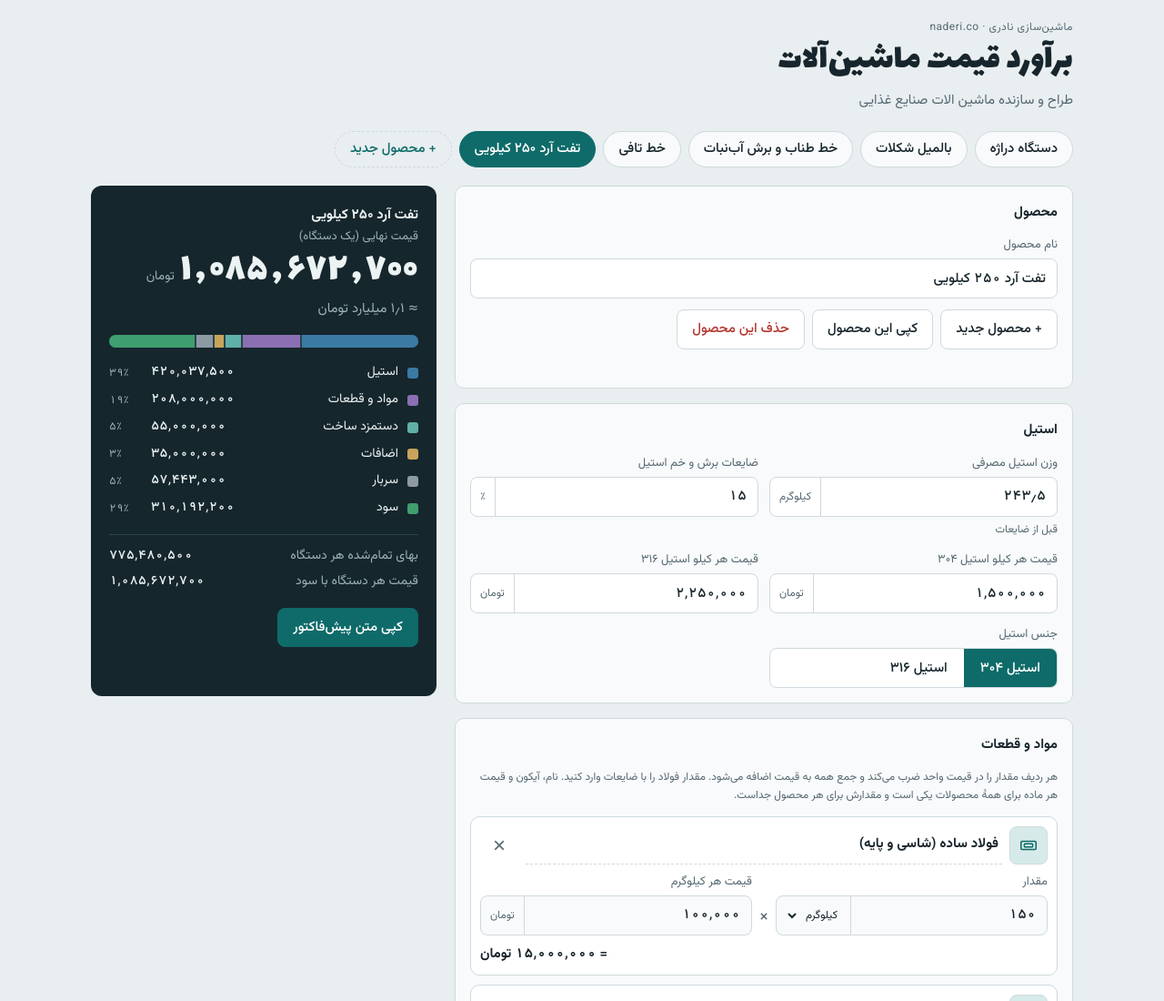
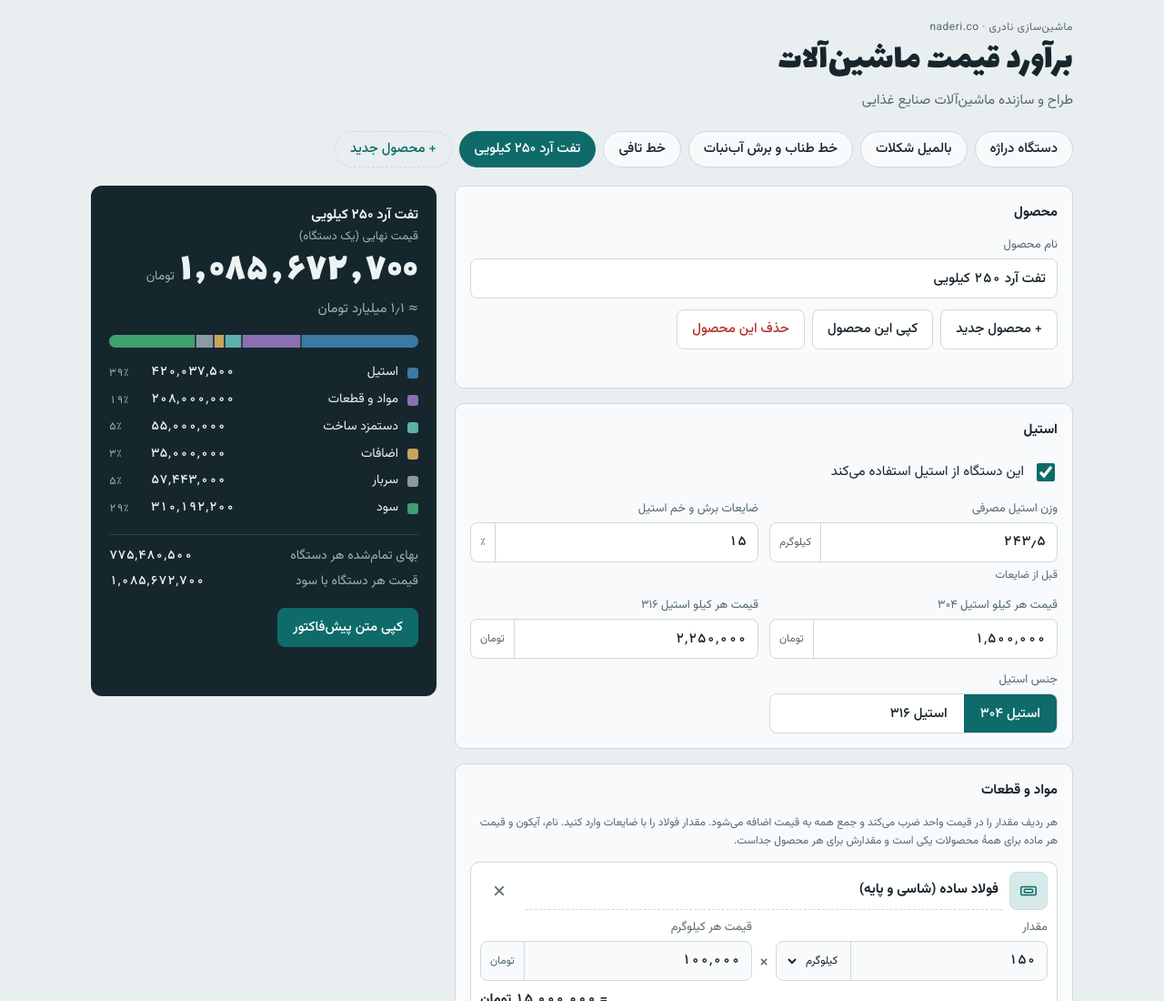
Before and after one commit to ebrahimnaderi51-maker/naderi-estimate, a plain HTML site: page index.html in a window 1280 px wide. Shown: the top 1100 px of the page at 91% size. Drawn offline with Linux system fonts and the light colour scheme.

Commit message:
Add files via upload

```diff
--- a/index.html
+++ b/index.html
@@ -215,7 +215,7 @@ input[type="checkbox"] { width: 20px; height: 20px; accent-color: var(--accent);
   <header>
     <p class="eyebrow">ماشین‌سازی نادری · naderi.co</p>
     <h1>برآورد قیمت ماشین‌آلات</h1>
-    <p class="lede">طراح و سازنده ماشین الات صنایع غذایی</p>
+    <p class="lede">طراح و سازنده ماشین‌آلات صنایع غذایی</p>
   </header>
 
   <div class="chips" id="chips" aria-label="محصولات"></div>
@@ -372,6 +372,7 @@ input[type="checkbox"] { width: 20px; height: 20px; accent-color: var(--accent);
       id: String(p.id || newId()),
       name: String(p.name || '').slice(0, 60) || 'محصول',
       weight: num(p.weight), hours: num(p.hours),
+      steel: p.steel === 0 || p.steel === false ? 0 : 1,
       qty: Math.max(1, num(p.qty) || 1),
       items: items,
       ex: e
@@ -503,7 +504,7 @@ input[type="checkbox"] { width: 20px; height: 20px; accent-color: var(--accent);
 
   var SECTIONS = [
     { prod: 1 },
-    { title: 'استیل', fields: [
+    { title: 'استیل', steelToggle: 1, fields: [
       { k: 'weight', s: 'pp', label: 'وزن استیل مصرفی', unit: 'کیلوگرم', dec: 1, hint: 'قبل از ضایعات' },
       { k: 'waste', s: 'sh', label: 'ضایعات برش و خم استیل', unit: PCT, pct: 1 },
       { k: 'p304', s: 'sh', label: 'قیمت هر کیلو استیل ۳۰۴', unit: 'تومان' },
@@ -815,7 +816,10 @@ input[type="checkbox"] { width: 20px; height: 20px; accent-color: var(--accent);
         });
         html += '</div>';
       } else {
-        html += '<div class="fields">';
+        if (sec.steelToggle) {
+          html += '<label class="check" style="display:flex;align-items:center;gap:10px;min-height:42px;margin-bottom:8px"><input type="checkbox" id="on-steel"><span>این دستگاه از استیل استفاده می‌کند</span></label>';
+        }
+        html += '<div class="fields"' + (sec.steelToggle ? ' id="steelFields"' : '') + '>';
         sec.fields.forEach(function (f) {
           if (f.grade) {
             html += '<div class="field"><span class="lbl">جنس استیل</span><span class="seg" role="group" aria-label="جنس استیل">' +
@@ -865,6 +869,7 @@ input[type="checkbox"] { width: 20px; height: 20px; accent-color: var(--accent);
     });
 
     document.getElementById('vat').addEventListener('change', function (ev) { S.sh.vat = ev.target.checked ? 1 : 0; update(true); });
+    document.getElementById('on-steel').addEventListener('change', function (ev) { cur().steel = ev.target.checked ? 1 : 0; update(true); });
     inputsEl.querySelectorAll('[data-grade]').forEach(function (b) {
       b.addEventListener('click', function () { S.sh.grade = b.getAttribute('data-grade'); update(true); });
     });
@@ -970,7 +975,7 @@ input[type="checkbox"] { width: 20px; height: 20px; accent-color: var(--accent);
   function calc() {
     var d = cur(), s = S.sh;
     var pricePerKg = s.grade === '316' ? s.p316 : s.p304;
-    var steel = d.weight * (1 + s.waste / 100) * pricePerKg;
+    var steel = d.steel ? d.weight * (1 + s.waste / 100) * pricePerKg : 0;
     var items = itemsTotal();
     var material = steel + items;
     var labor = d.hours * s.rate;
@@ -1004,6 +1009,8 @@ input[type="checkbox"] { width: 20px; height: 20px; accent-color: var(--accent);
     updateLines();
     inputsEl.querySelectorAll('[data-grade]').forEach(function (b) { b.setAttribute('aria-pressed', b.getAttribute('data-grade') === S.sh.grade ? 'true' : 'false'); });
     EXTRAS.forEach(function (e) { document.getElementById('box-' + e[0]).classList.toggle('off', !cur().ex[e[0]].on); });
+    document.getElementById('on-steel').checked = !!cur().steel;
+    document.getElementById('steelFields').hidden = !cur().steel;
 
     document.getElementById('pname').textContent = cur().name || 'بدون نام';
     document.getElementById('total').textContent = fmt(r.total);
@@ -1013,6 +1020,7 @@ input[type="checkbox"] { width: 20px; height: 20px; accent-color: var(--accent);
 
     var stack = '', leg = '';
     PARTS.forEach(function (p) {
+      if (p[0] === 'steel' && !cur().steel) return;
       var v = r[p[0]], share = r.unit > 0 ? v / r.unit * 100 : 0;
       stack += '<span style="width:' + share.toFixed(2) + '%;background:var(' + p[2] + ')" title="' + p[1] + '"></span>';
       leg += '<li><i style="background:var(' + p[2] + ')"></i><span>' + p[1] + '</span><span class="amt">' + fmt(v) + '</span><span class="pct">' + pctf.format(share) + PCT + '</span></li>';
--- a/sw.js
+++ b/sw.js
@@ -2,7 +2,7 @@
    - فایل‌های خود برنامه: فوری از حافظه گوشی باز می‌شود، و در پس‌زمینه نسخه جدید گرفته می‌شود (در بار بعدی باز کردن اعمال می‌شود)
    - فونت‌های گوگل: یک بار که دانلود شد در حافظه می‌ماند؛ اگر نبود حداکثر ۳ ثانیه صبر می‌کند
    وقتی index.html را عوض کردی، عدد VERSION را یکی بالا ببر. */
-var VERSION = 'naderi-v3';
+var VERSION = 'naderi-v4';
 var SHELL = ['./', './index.html', './manifest.webmanifest', './icon-192.png', './icon-512.png', './icon-maskable-512.png', './apple-touch-icon.png'];
 
 self.addEventListener('install', function (e) {
```
